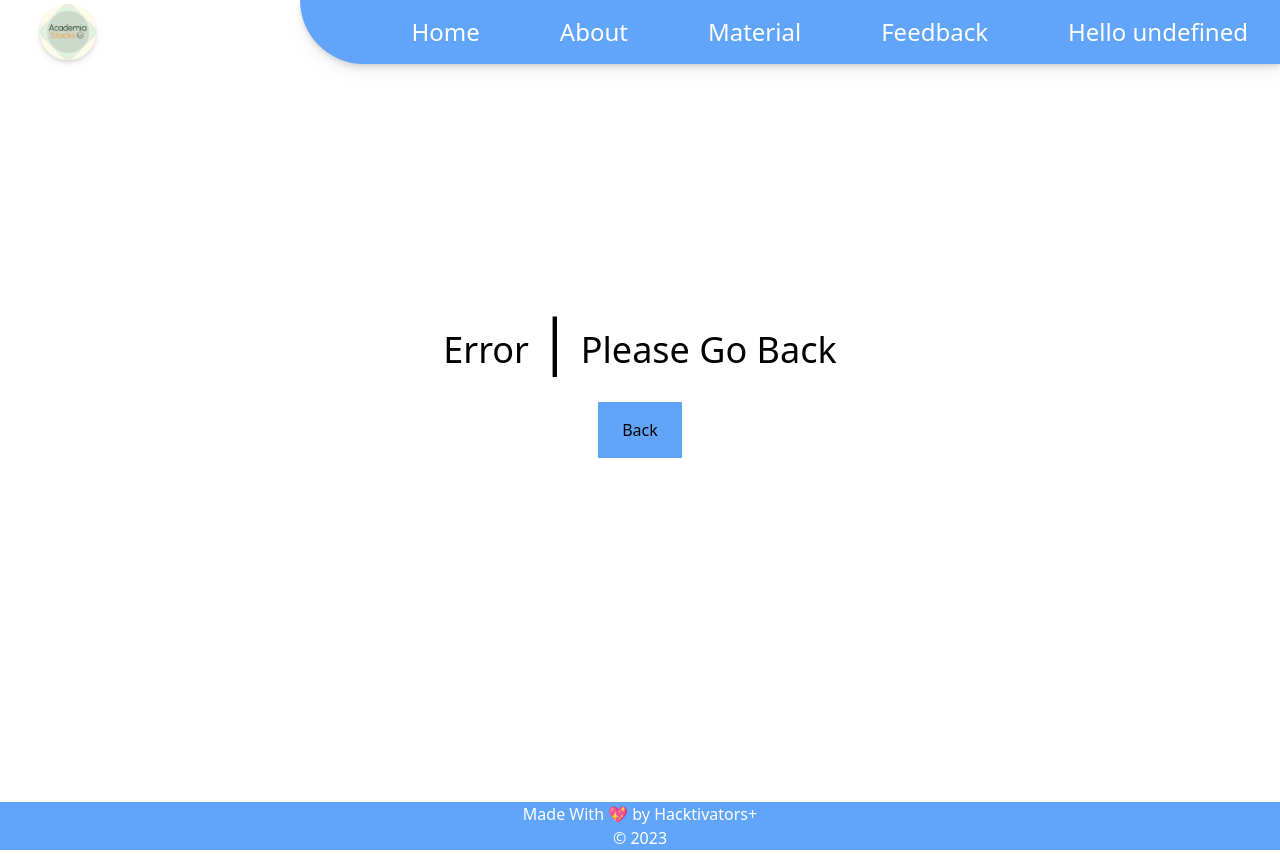
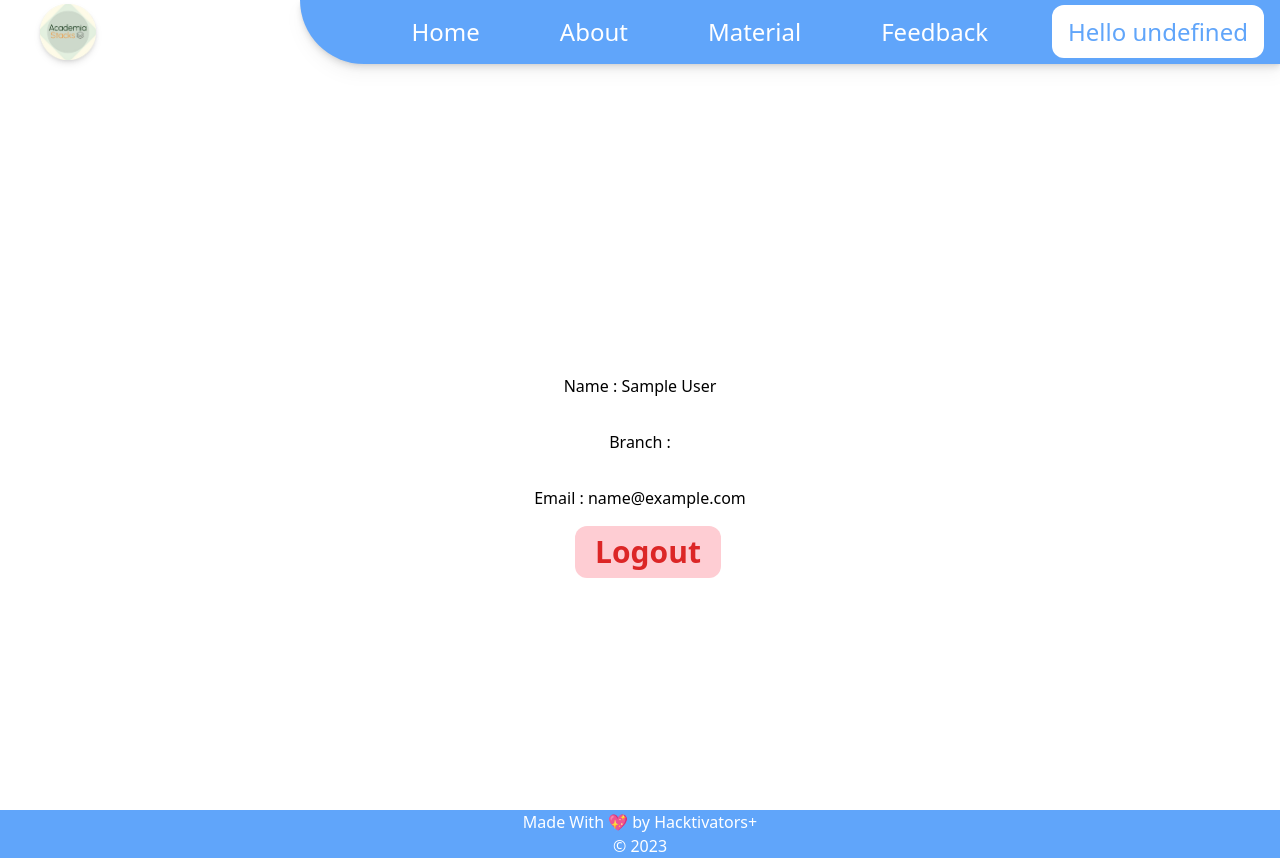
Before and after one commit to hellovaibhav/AcademiaStacks, a React (Create React App) app in the folder client/: page /user in a window 1280 px wide. Built offline with nearby package versions, Linux system fonts and the light colour scheme; sample sign-in values are in the browser's storage.

Commit message:
fixed bugs ...

```diff
--- a/client/src/App.js
+++ b/client/src/App.js
@@ -71,7 +71,7 @@ function App() {
           }
         />
         <Route
-          path={"/user/" + JSON.parse(localStorage.getItem("user")).name}
+          path={"/user/"}
           element={
             <ProtectedRoute>
               <User />
--- a/client/src/components/NavbarHead.jsx
+++ b/client/src/components/NavbarHead.jsx
@@ -24,7 +24,7 @@ const NavbarHead = () => {
     {
       name: "Login",
       logo: `${user ? "Hello " + user.fname : "Login"}`,
-      link: `${user ? "/user/" + JSON.parse(localStorage.getItem("user")).name : "/login"}`,
+      link: `${user ? "/user": "/login"}`,
     },
   ];
   const [open, setOpen] = useState(false);
--- a/client/src/pages/User.jsx
+++ b/client/src/pages/User.jsx
@@ -1,6 +1,9 @@
 import React from "react";
+import { useNavigate } from "react-router-dom";
 
 const User = () => {
+
+  const Navigate = useNavigate()
 
   return (
     <div className="mt-32 min-h-[85vh] flex flex-col items-center justify-center text-center">
@@ -18,7 +21,8 @@ const User = () => {
         whileTap={{ scale: 0.9, transition: { duration: 0.1 } }}
         onClick={() => {
           localStorage.clear();
-          window.location.reload(false);
+          Navigate("/");
+
         }}
       >
         Logout
```
